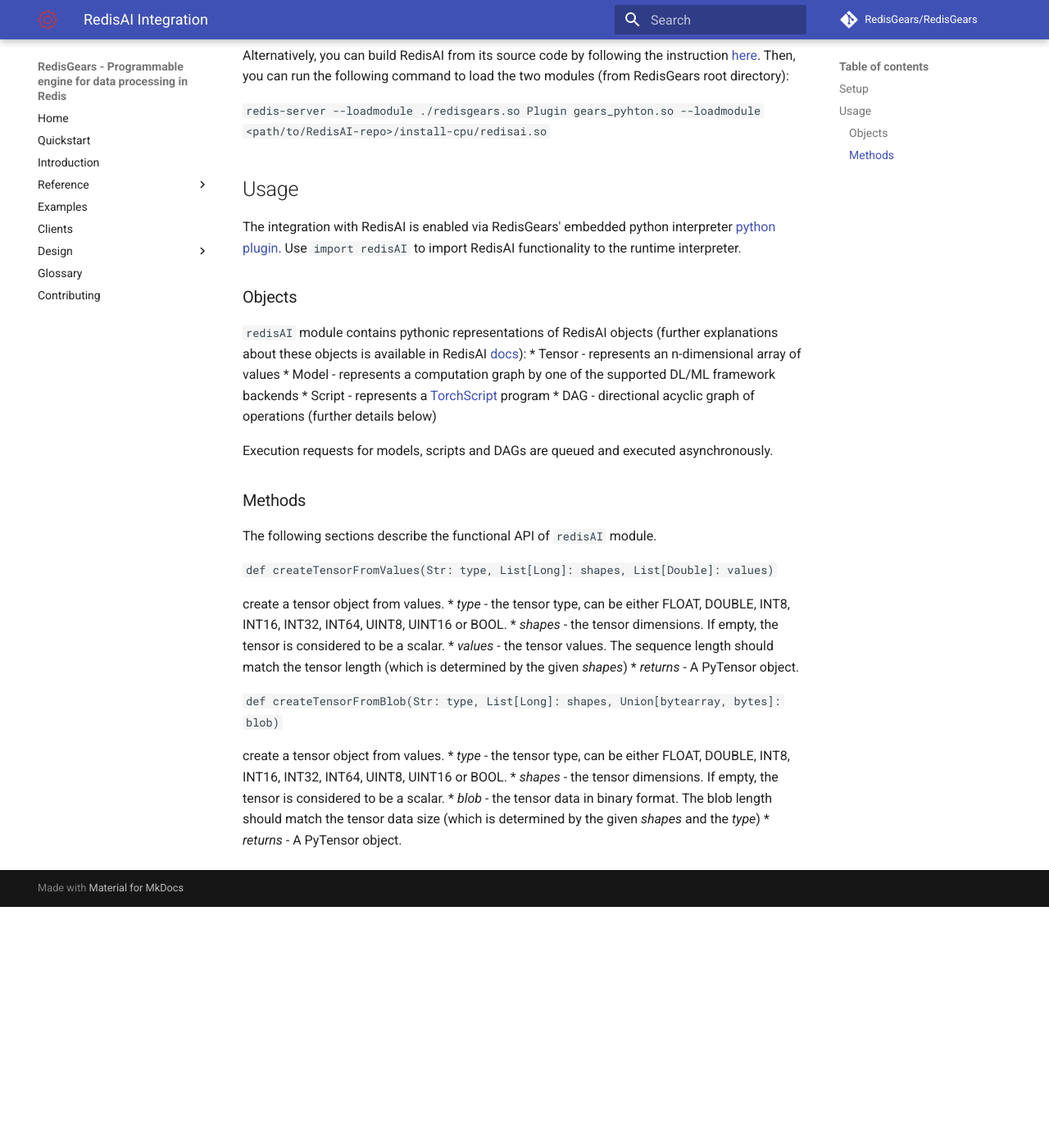
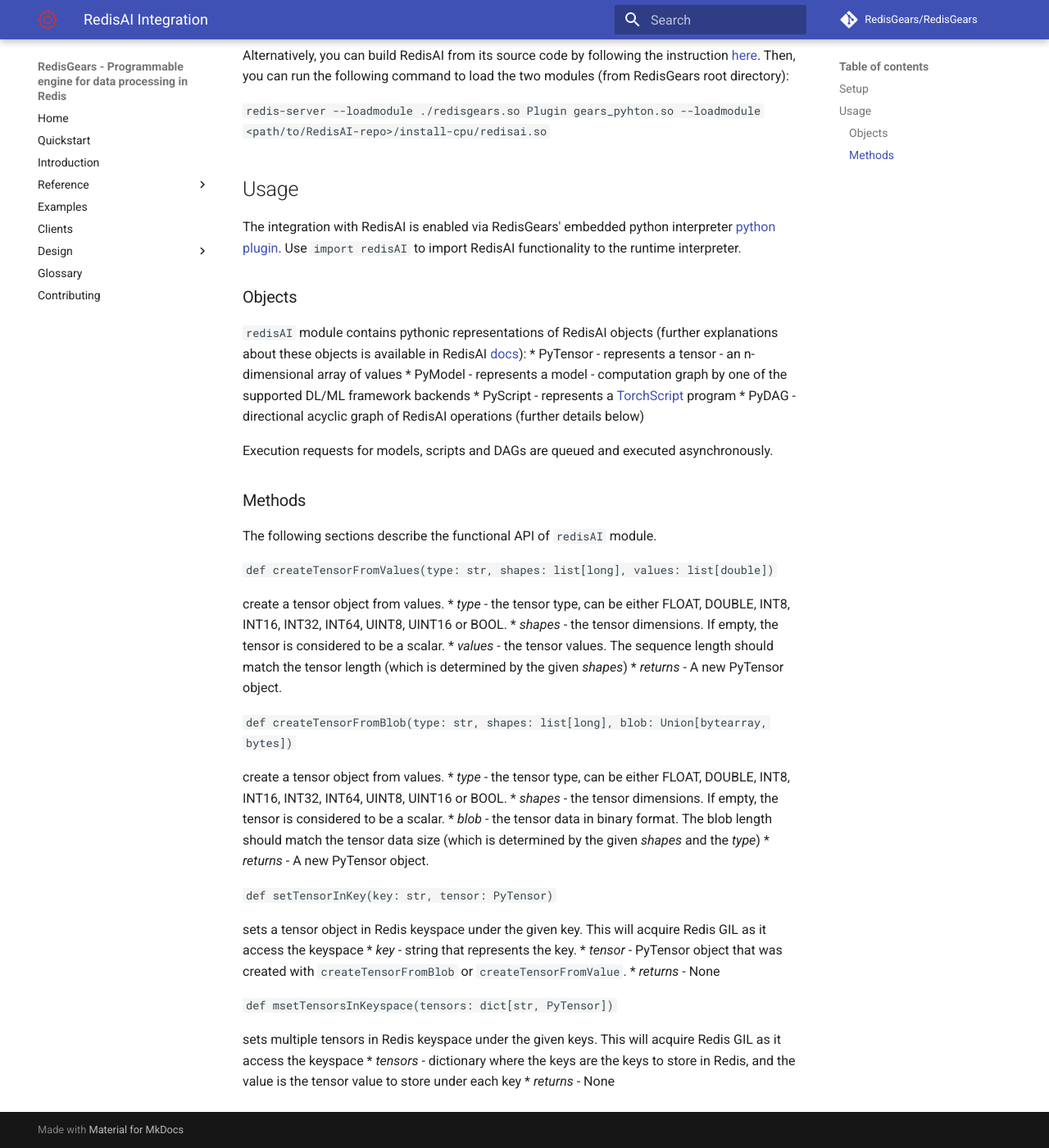
Before and after one commit to RedisGears/RedisGears, an MkDocs documentation site: the page built from docs/redisai.md, in a window 1280 px wide and 1400 px high, scrolled down 504 px. Shown: the whole window at 82% size. Built offline with MkDocs 1.6.1 and Material for MkDocs 9.7.7, drawn with Linux system fonts in a browser that asks for light colours; comment, search, counter and statistics services are not loaded; before the commit the page ends 1610 px from its top, so only the background shows below that.

Commit message:
RedisAI integration documentation wip

```diff
--- a/docs/redisai.md
+++ b/docs/redisai.md
@@ -22,10 +22,10 @@
 ### Objects
 
 `redisAI` module contains pythonic representations of RedisAI objects (further explanations about these objects is available in RedisAI [docs](https://oss.redis.com/redisai/master/)):
-* Tensor - represents an n-dimensional array of values
-* Model - represents a computation graph by one of the supported DL/ML framework backends
-* Script - represents a [TorchScript](https://pytorch.org/docs/stable/jit.html) program
-* DAG - directional acyclic graph of operations (further details below)
+* PyTensor - represents a tensor - an n-dimensional array of values
+* PyModel - represents a model - computation graph by one of the supported DL/ML framework backends
+* PyScript - represents a [TorchScript](https://pytorch.org/docs/stable/jit.html) program
+* PyDAG - directional acyclic graph of RedisAI operations (further details below)
 
 Execution requests for models, scripts and DAGs are queued and executed asynchronously.
 
@@ -33,18 +33,31 @@
 
 The following sections describe the functional API of `redisAI` module.
 
-`def createTensorFromValues(Str: type, List[Long]: shapes, List[Double]: values)`
+`def createTensorFromValues(type: str, shapes: list[long], values: list[double])`
 
 create a tensor object from values.
 * _type_ - the tensor type, can be either FLOAT, DOUBLE, INT8, INT16, INT32, INT64, UINT8, UINT16 or BOOL.
 * _shapes_ - the tensor dimensions. If empty, the tensor is considered to be a scalar.
 * _values_ - the tensor values. The sequence length should match the tensor length (which is determined by the given _shapes_)
-* _returns_ - A PyTensor object.
+* _returns_ - A new PyTensor object.
 
-`def createTensorFromBlob(Str: type, List[Long]: shapes, Union[bytearray, bytes]: blob)`
+`def createTensorFromBlob(type: str, shapes: list[long], blob: Union[bytearray, bytes])`
 
 create a tensor object from values.
 * _type_ - the tensor type, can be either FLOAT, DOUBLE, INT8, INT16, INT32, INT64, UINT8, UINT16 or BOOL.
 * _shapes_ - the tensor dimensions. If empty, the tensor is considered to be a scalar.
 * _blob_ - the tensor data in binary format. The blob length should match the tensor data size (which is determined by the given _shapes_ and the _type_)
-* _returns_ - A PyTensor object.
+* _returns_ - A new PyTensor object.
+
+`def setTensorInKey(key: str, tensor: PyTensor)`
+
+sets a tensor object in Redis keyspace under the given key. This will acquire Redis GIL as it access the keyspace
+* _key_ - string that represents the key.
+* _tensor_ - PyTensor object that was created with `createTensorFromBlob` or `createTensorFromValue`.
+* _returns_ - None
+
+`def msetTensorsInKeyspace(tensors: dict[str, PyTensor])`
+
+sets multiple tensors in Redis keyspace under the given keys. This will acquire Redis GIL as it access the keyspace
+* _tensors_ - dictionary where the keys are the keys to store in Redis, and the value is the tensor value to store under each key
+* _returns_ - None
```
